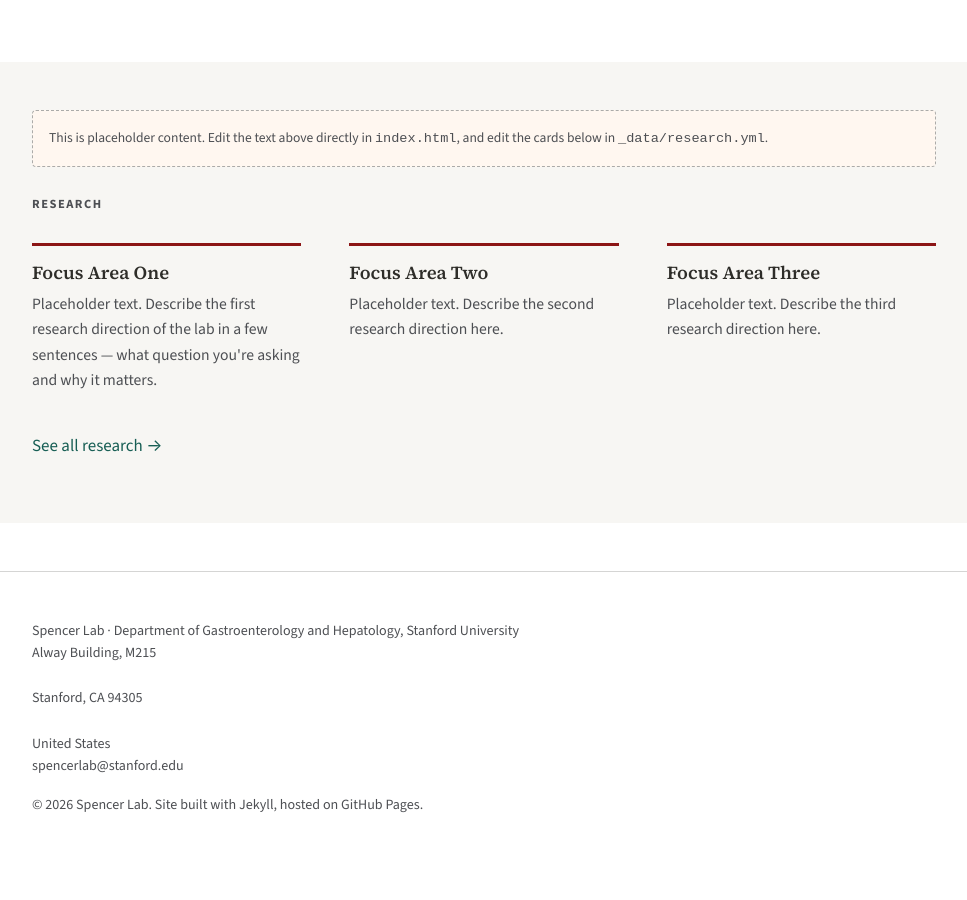
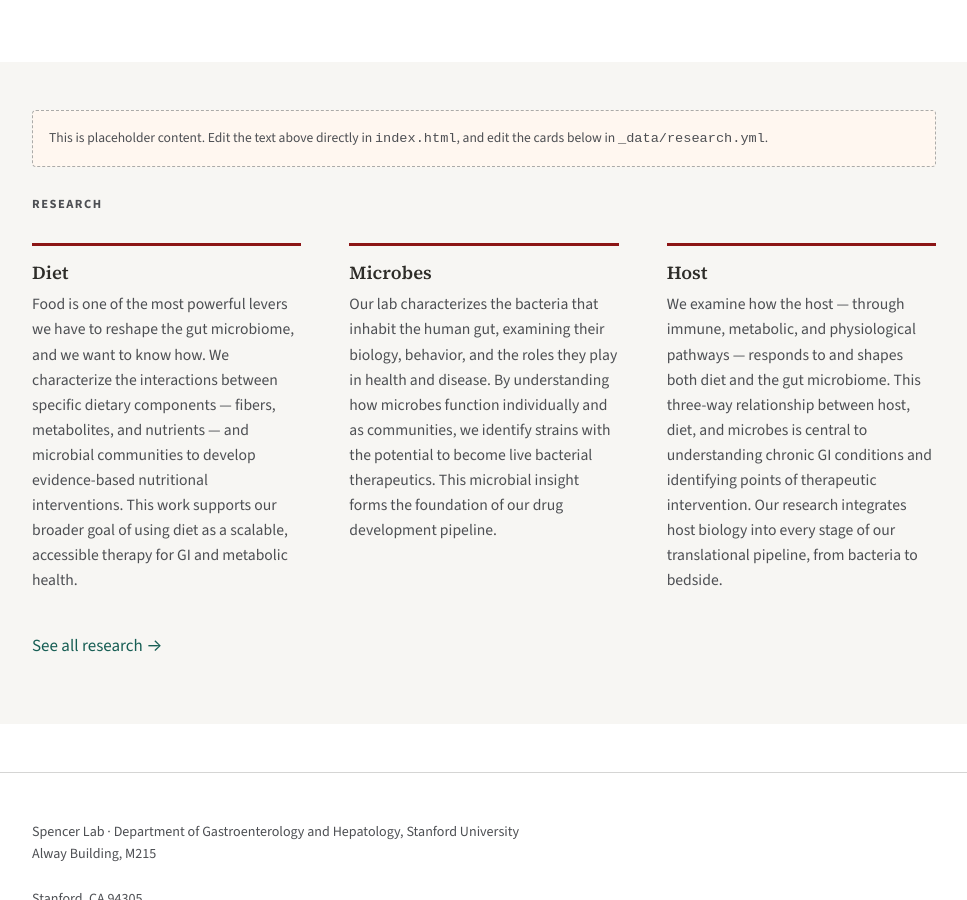
Before and after one commit to gargollo/spencer_lab, a Jekyll site: the page built from index.html, in a window 1280 px wide and 900 px high, scrolled down 548 px. Shown: the whole window, without its empty margins (156-1123 px from the left). Built offline with Jekyll 4.4.1, drawn with Linux system fonts in a browser that asks for light colours.

Commit message:
Research pillars

```diff
--- a/_data/research.yml
+++ b/_data/research.yml
@@ -2,16 +2,26 @@
 # Add, remove, or edit entries below — each becomes one card.
 # "title" is the short name, "summary" is 1-3 sentences.
 
-- title: "Focus Area One"
+- title: "Diet"
   summary: >
-    Placeholder text. Describe the first research direction of the
-    lab in a few sentences — what question you're asking and why it
-    matters.
+    Food is one of the most powerful levers we have to reshape the gut microbiome,
+    and we want to know how. We characterize the interactions between specific
+    dietary components — fibers, metabolites, and nutrients — and microbial communities
+    to develop evidence-based nutritional interventions. This work supports our broader
+    goal of using diet as a scalable, accessible therapy for GI and metabolic health.
 
-- title: "Focus Area Two"
+- title: "Microbes"
   summary: >
-    Placeholder text. Describe the second research direction here.
+   Our lab characterizes the bacteria that inhabit the human gut, examining their biology,
+   behavior, and the roles they play in health and disease. By understanding how microbes
+   function individually and as communities, we identify strains with the potential to become
+   live bacterial therapeutics. This microbial insight forms the foundation of our drug
+   development pipeline.
 
-- title: "Focus Area Three"
+- title: "Host"
   summary: >
-    Placeholder text. Describe the third research direction here.
+    We examine how the host — through immune, metabolic, and physiological pathways — responds
+    to and shapes both diet and the gut microbiome. This three-way relationship between host,
+    diet, and microbes is central to understanding chronic GI conditions and identifying points
+    of therapeutic intervention. Our research integrates host biology into every stage of our
+    translational pipeline, from bacteria to bedside.
```
